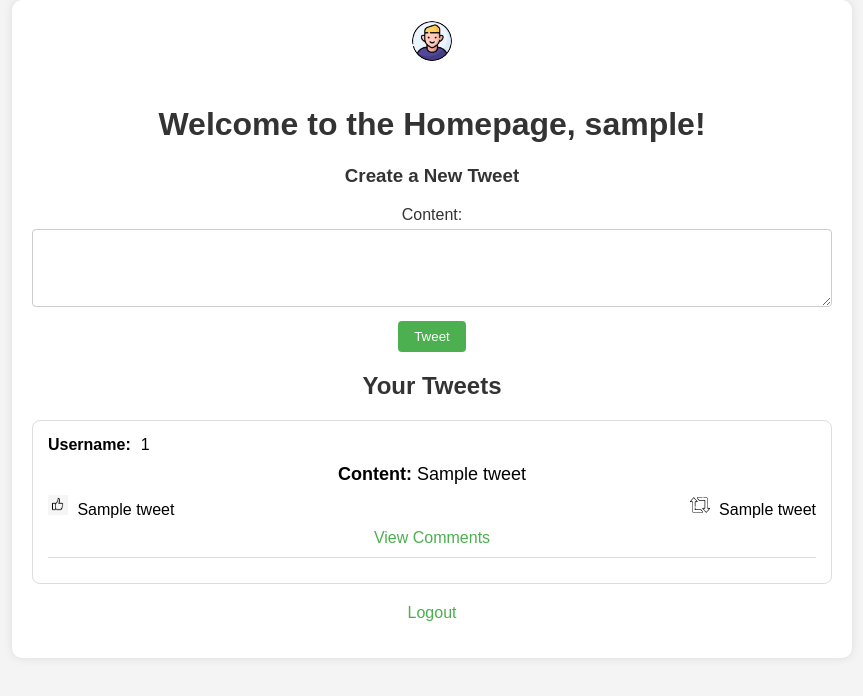
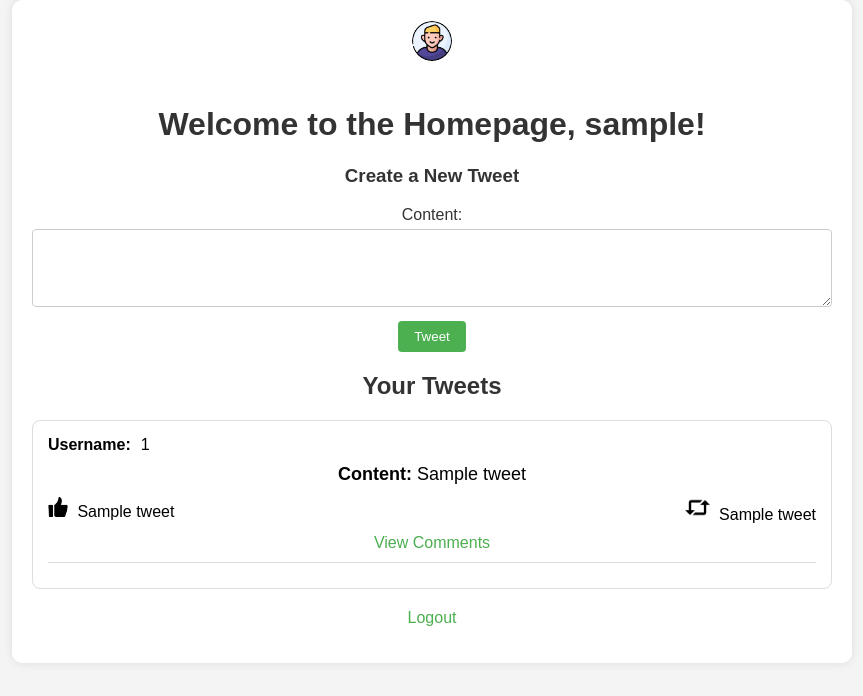
Before and after one commit to saharshgoenka/CSE412-SocialMediaSite, a Python web app: template flask/templates/homepage.html in a window 1280 px wide. Shown: the top 696 px of the page, without its empty margins (208-1071 px from the left). Run offline with Jinja, Linux system fonts and the light colour scheme; the template is opened without the code that fills it: most values are stand-ins (such as "Sample title", 1, 10 or a date in 2020).

Commit message:
better icons

```diff
--- a/flask/templates/homepage.html
+++ b/flask/templates/homepage.html
@@ -179,11 +179,11 @@
                     </div>
                     <div style="display: flex; justify-content: space-between; align-items: center; margin-top: 10px;">
                         <div>
-                            <img src="{{ url_for('static', filename='images/like_icon.png') }}" alt="Likes Icon" style="width: 20px; height: 20px; margin-right: 5px;">
+                            <img src="{{ url_for('static', filename='images/like_icon2.jpg') }}" alt="Likes Icon" style="width: 20px; height: 20px; margin-right: 5px;">
                             {{ tweet[3] }}
                         </div>
                         <div>
-                            <img src="{{ url_for('static', filename='images/reshare_icon1.jpg') }}" alt="Reshares Icon" style="width: 20px; height: 20px; margin-right: 5px;">
+                            <img src="{{ url_for('static', filename='images/reshare_icon2.jpg') }}" alt="Reshares Icon" style="width: 25px; height: 25px; margin-right: 5px;">
                             {{ tweet[4] }}
                         </div>
                     </div>
```
Also changed, not shown: flask/static/images/like_icon2.jpg (added), flask/static/images/reshare_icon.png (deleted), flask/static/images/reshare_icon2.jpg (added).
